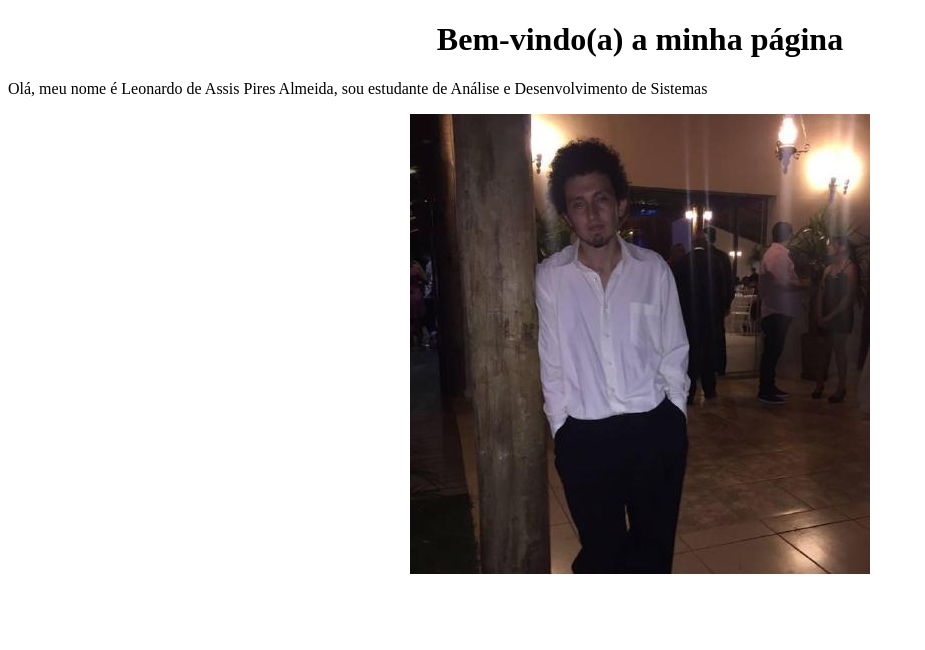
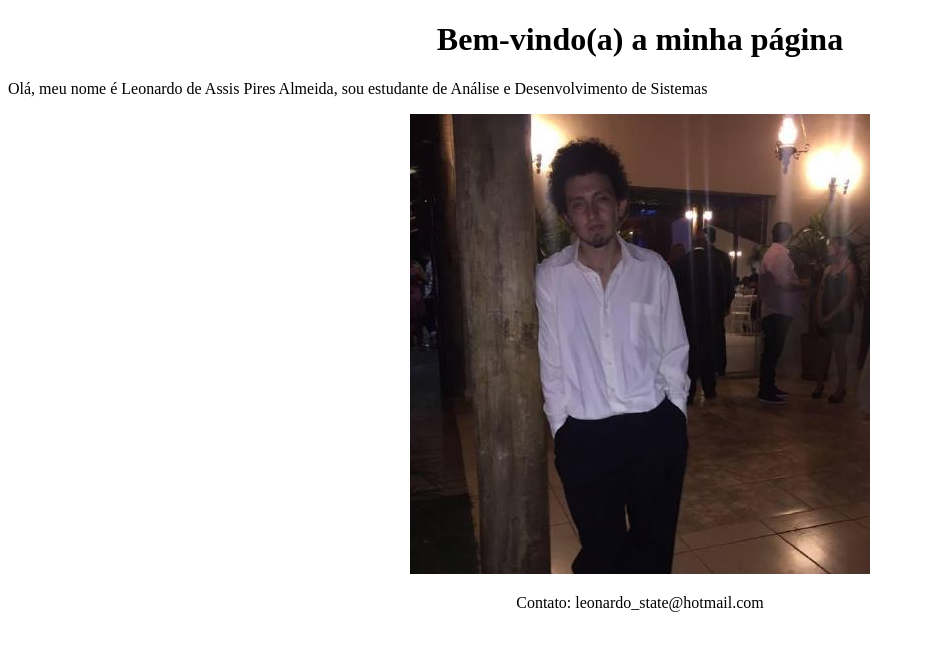
Before and after one commit to leonardo69-code/leonardo69-code.github.io, a plain HTML site: page index.html in a window 1280 px wide. Shown: the whole page, without its empty margins (0-925 px from the left). Drawn offline with Linux system fonts and the light colour scheme.

Commit message:
contato adicionado

```diff
--- a/index.html
+++ b/index.html
@@ -14,6 +14,8 @@
         </a>
     </center>
 
+    <p style="text-align: center;"> Contato: leonardo_state@hotmail.com</p>
+
     </body>
 
 </html>
```
